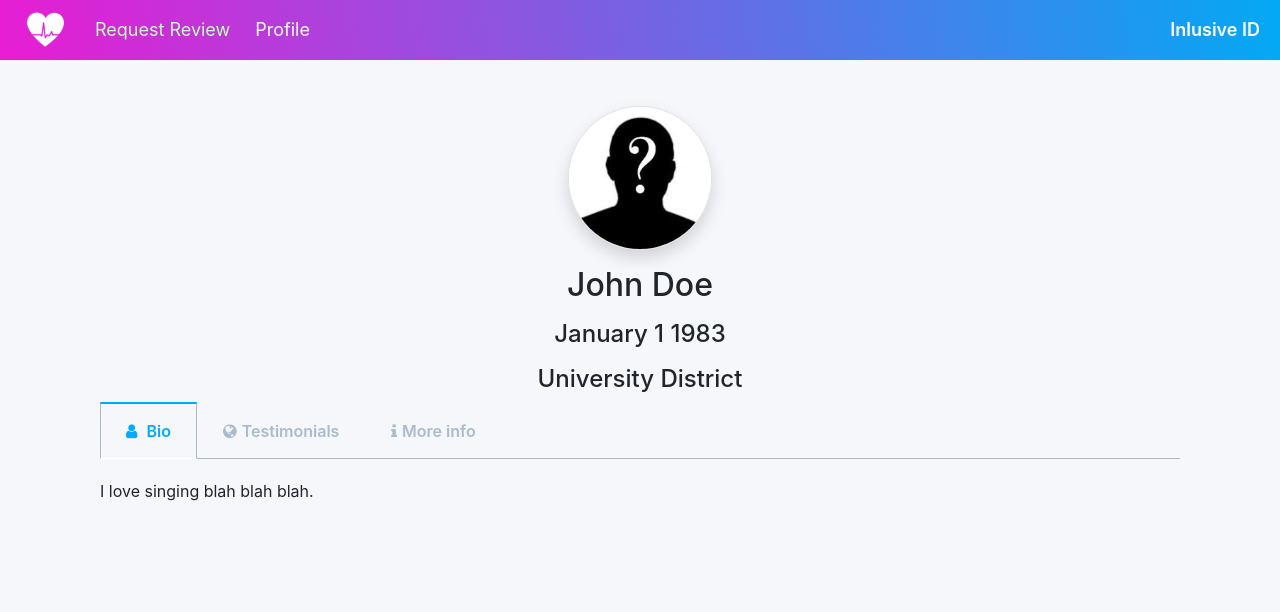
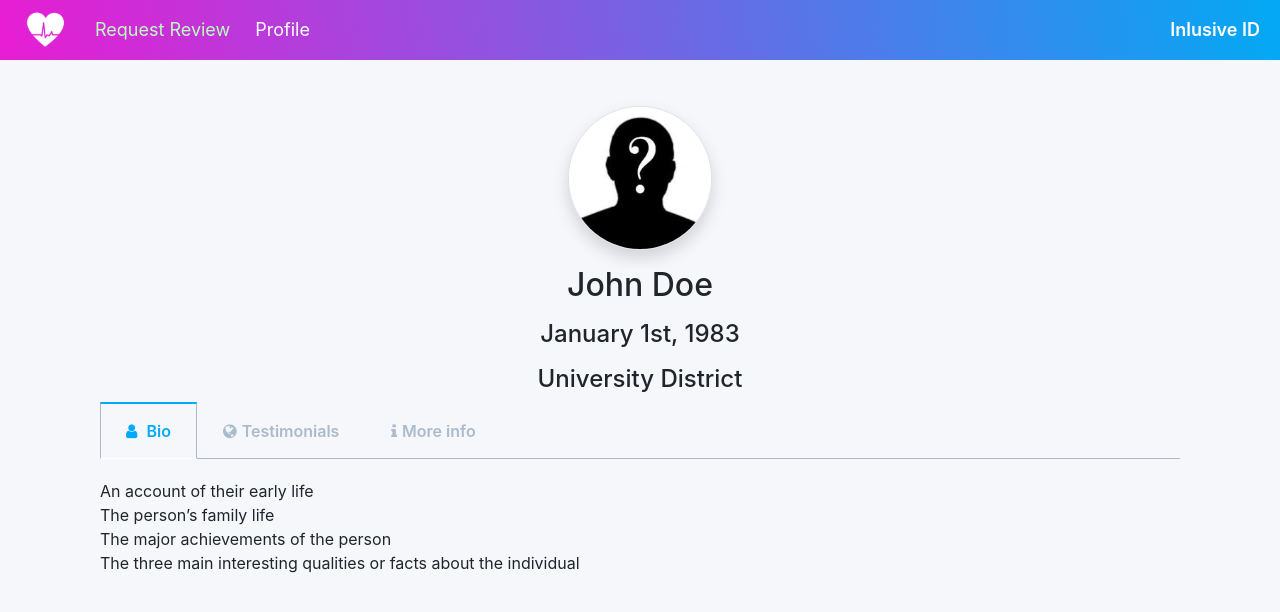
Before and after one commit to abhinavagrawal1995/Impact-Innovation-Challenge, an Angular app: page /profile in a window 1280 px wide. Shown: the top 612 px of the page. Built offline with nearby package versions, Linux system fonts and the light colour scheme.

Commit message:
updated text

```diff
--- a/src/app/bio/bio.component.html
+++ b/src/app/bio/bio.component.html
@@ -1,3 +1,6 @@
 <p>
-  I love singing blah blah blah.
+An account of their early life
+<br>The person’s family life
+<br>The major achievements of the person
+<br>The three main interesting qualities or facts about the individual
 </p>
--- a/src/app/info/info.component.html
+++ b/src/app/info/info.component.html
@@ -1,3 +1,3 @@
 <p>
-  info works!
+info works!
 </p>
--- a/src/app/user-profile/user-profile.component.html
+++ b/src/app/user-profile/user-profile.component.html
@@ -4,7 +4,7 @@
       <div class="col text-center mt-3">
         <img alt="picture" src="assets/avatar.jpeg" class="img-lg rounded-circle border shadow" />
         <h2 class="mt-3">John Doe</h2>
-        <h4 class="mt-3">January 1 1983</h4>
+        <h4 class="mt-3">January 1st, 1983</h4>
         <h4 class="mt-3">University District</h4>
       </div>
     </div>
```
